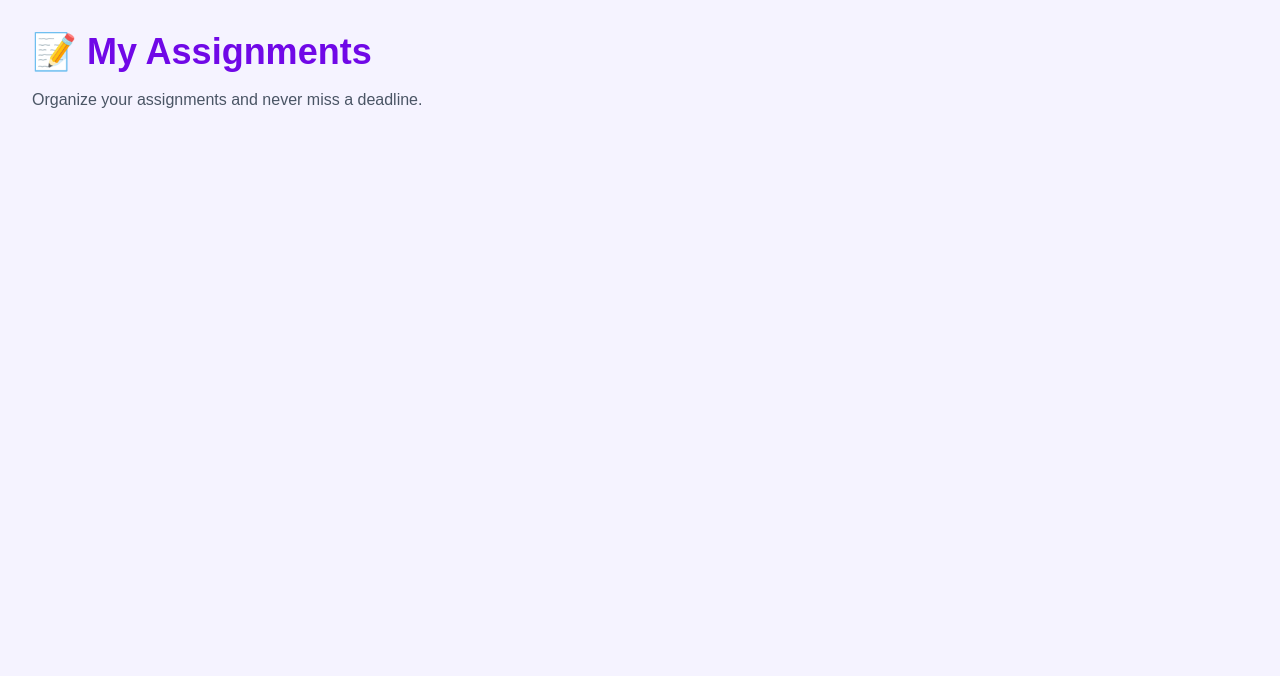
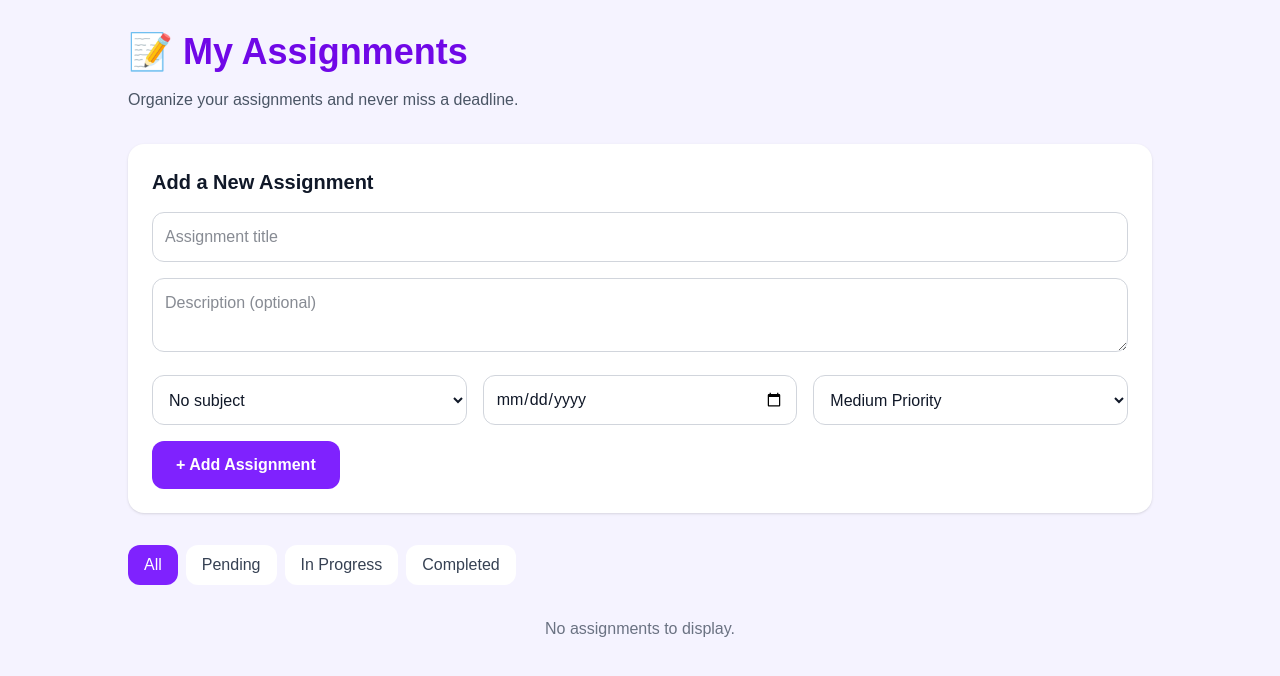
Before and after one commit to Lauralemassova/studyflow, a Next.js app: page /assignments in a window 1280 px wide. Shown: the top 676 px of the page. Built offline with nearby package versions, Linux system fonts and the light colour scheme.

Commit message:
Add assignment management

```diff
--- a/src/app/assignments/page.tsx
+++ b/src/app/assignments/page.tsx
@@ -1,13 +1,257 @@
+
+"use client";
+
+import { useEffect, useState } from "react";
+
+type Subject = {
+  id: string;
+  name: string;
+  color: string;
+};
+
+type Assignment = {
+  id: string;
+  title: string;
+  description: string;
+  subjectId: string;
+  dueDate: string;
+  priority: "Low" | "Medium" | "High";
+  status: "Pending" | "In Progress" | "Completed";
+};
 
 export default function AssignmentsPage() {
+  const [subjects, setSubjects] = useState<Subject[]>([]);
+  const [assignments, setAssignments] = useState<Assignment[]>([]);
+  const [loaded, setLoaded] = useState(false);
+
+  const [title, setTitle] = useState("");
+  const [description, setDescription] = useState("");
+  const [subjectId, setSubjectId] = useState("");
+  const [dueDate, setDueDate] = useState("");
+  const [priority, setPriority] = useState<Assignment["priority"]>("Medium");
+  const [filter, setFilter] = useState("All");
+
+  useEffect(() => {
+    try {
+      setSubjects(
+        JSON.parse(localStorage.getItem("studyflow-subjects") || "[]")
+      );
+      setAssignments(
+        JSON.parse(localStorage.getItem("studyflow-assignments") || "[]")
+      );
+    } catch {
+      console.error("Could not load saved data");
+    }
+    setLoaded(true);
+  }, []);
+
+  useEffect(() => {
+    if (loaded) {
+      localStorage.setItem(
+        "studyflow-assignments",
+        JSON.stringify(assignments)
+      );
+    }
+  }, [assignments, loaded]);
+
+  function addAssignment(e: React.FormEvent<HTMLFormElement>) {
+    e.preventDefault();
+    if (!title.trim() || !dueDate) return;
+
+    setAssignments([
+      ...assignments,
+      {
+        id: crypto.randomUUID(),
+        title: title.trim(),
+        description: description.trim(),
+        subjectId,
+        dueDate,
+        priority,
+        status: "Pending",
+      },
+    ]);
+
+    setTitle("");
+    setDescription("");
+    setSubjectId("");
+    setDueDate("");
+    setPriority("Medium");
+  }
+
+  function changeStatus(id: string, status: Assignment["status"]) {
+    setAssignments((current) =>
+      current.map((assignment) =>
+        assignment.id === id ? { ...assignment, status } : assignment
+      )
+    );
+  }
+
+  function deleteAssignment(id: string) {
+    setAssignments((current) =>
+      current.filter((assignment) => assignment.id !== id)
+    );
+  }
+
+  const visibleAssignments = assignments
+    .filter((assignment) => filter === "All" || assignment.status === filter)
+    .sort((a, b) => a.dueDate.localeCompare(b.dueDate));
+
   return (
     <main className="min-h-screen bg-violet-50 p-8">
+      <div className="mx-auto max-w-5xl">
         <h1 className="text-4xl font-bold text-violet-700">
           📝 My Assignments
         </h1>
         <p className="mt-4 text-gray-600">
           Organize your assignments and never miss a deadline.
         </p>
+
+        <form
+          onSubmit={addAssignment}
+          className="mt-8 space-y-4 rounded-2xl bg-white p-6 shadow-sm"
+        >
+          <h2 className="text-xl font-semibold text-gray-900">
+            Add a New Assignment
+          </h2>
+
+          <input
+            value={title}
+            onChange={(e) => setTitle(e.target.value)}
+            placeholder="Assignment title"
+            required
+            className="w-full rounded-xl border border-gray-300 p-3 text-gray-900"
+          />
+
+          <textarea
+            value={description}
+            onChange={(e) => setDescription(e.target.value)}
+            placeholder="Description (optional)"
+            className="w-full rounded-xl border border-gray-300 p-3 text-gray-900"
+          />
+
+          <div className="grid gap-4 sm:grid-cols-3">
+            <select
+              value={subjectId}
+              onChange={(e) => setSubjectId(e.target.value)}
+              className="rounded-xl border border-gray-300 p-3 text-gray-900"
+            >
+              <option value="">No subject</option>
+              {subjects.map((subject) => (
+                <option key={subject.id} value={subject.id}>
+                  {subject.name}
+                </option>
+              ))}
+            </select>
+
+            <input
+              type="date"
+              value={dueDate}
+              onChange={(e) => setDueDate(e.target.value)}
+              required
+              className="rounded-xl border border-gray-300 p-3 text-gray-900"
+            />
+
+            <select
+              value={priority}
+              onChange={(e) =>
+                setPriority(e.target.value as Assignment["priority"])
+              }
+              className="rounded-xl border border-gray-300 p-3 text-gray-900"
+            >
+              <option value="Low">Low Priority</option>
+              <option value="Medium">Medium Priority</option>
+              <option value="High">High Priority</option>
+            </select>
+          </div>
+
+          <button
+            type="submit"
+            className="rounded-xl bg-violet-600 px-6 py-3 font-semibold text-white hover:bg-violet-700"
+          >
+            + Add Assignment
+          </button>
+        </form>
+
+        <div className="mt-8 flex flex-wrap gap-2">
+          {["All", "Pending", "In Progress", "Completed"].map((option) => (
+            <button
+              key={option}
+              onClick={() => setFilter(option)}
+              className={`rounded-xl px-4 py-2 ${
+                filter === option
+                  ? "bg-violet-600 text-white"
+                  : "bg-white text-gray-700"
+              }`}
+            >
+              {option}
+            </button>
+          ))}
+        </div>
+
+        <div className="mt-6 space-y-4">
+          {visibleAssignments.map((assignment) => {
+            const subject = subjects.find(
+              (item) => item.id === assignment.subjectId
+            );
+
+            return (
+              <div
+                key={assignment.id}
+                className="rounded-2xl bg-white p-5 shadow-sm"
+              >
+                <div className="flex flex-wrap items-start justify-between gap-4">
+                  <div>
+                    <h3 className="text-xl font-semibold text-gray-900">
+                      {assignment.title}
+                    </h3>
+                    {assignment.description && (
+                      <p className="mt-2 text-gray-600">
+                        {assignment.description}
+                      </p>
+                    )}
+                    <p className="mt-3 text-sm text-gray-600">
+                      📅 {assignment.dueDate} | Priority: {assignment.priority}
+                    </p>
+                    {subject && (
+                      <p className="mt-2 text-sm" style={{ color: subject.color }}>
+                        ● {subject.name}
+                      </p>
+                    )}
+                  </div>
+
+                  <button
+                    onClick={() => deleteAssignment(assignment.id)}
+                    className="text-red-500"
+                  >
+                    Delete
+                  </button>
+                </div>
+
+                <select
+                  value={assignment.status}
+                  onChange={(e) =>
+                    changeStatus(
+                      assignment.id,
+                      e.target.value as Assignment["status"]
+                    )
+                  }
+                  className="mt-4 rounded-xl border border-gray-300 p-2 text-gray-900"
+                >
+                  <option value="Pending">Pending</option>
+                  <option value="In Progress">In Progress</option>
+                  <option value="Completed">Completed</option>
+                </select>
+              </div>
+            );
+          })}
+        </div>
+
+        {loaded && visibleAssignments.length === 0 && (
+          <p className="mt-8 text-center text-gray-500">
+            No assignments to display.
+          </p>
+        )}
+      </div>
     </main>
   );
 }
```
Lines whose indentation alone changed are shown as unchanged.
